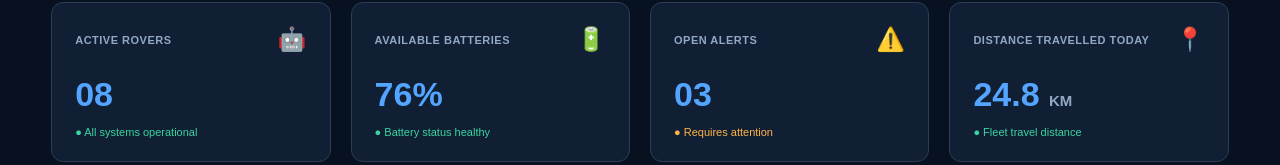
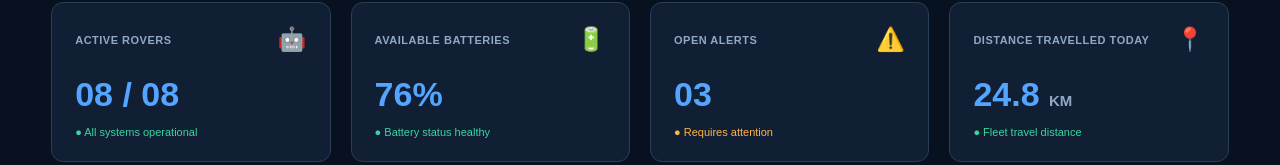
Before and after one commit to gspatnaik26-cell/Netra-KLU, a plain HTML site: page index.html in a window 1280 px wide. Shown: the part 189-354 px from the top of the page. Drawn offline with Linux system fonts and the light colour scheme.

Commit message:
Update index.html

```diff
--- a/index.html
+++ b/index.html
@@ -76,7 +76,7 @@
                         <span class="stat-icon">🤖</span>
                     </div>
 
-                    <h2>08</h2>
+                    <h2>08 / 08</h2>
 
                     <p class="positive">
                         ● All systems operational
```
